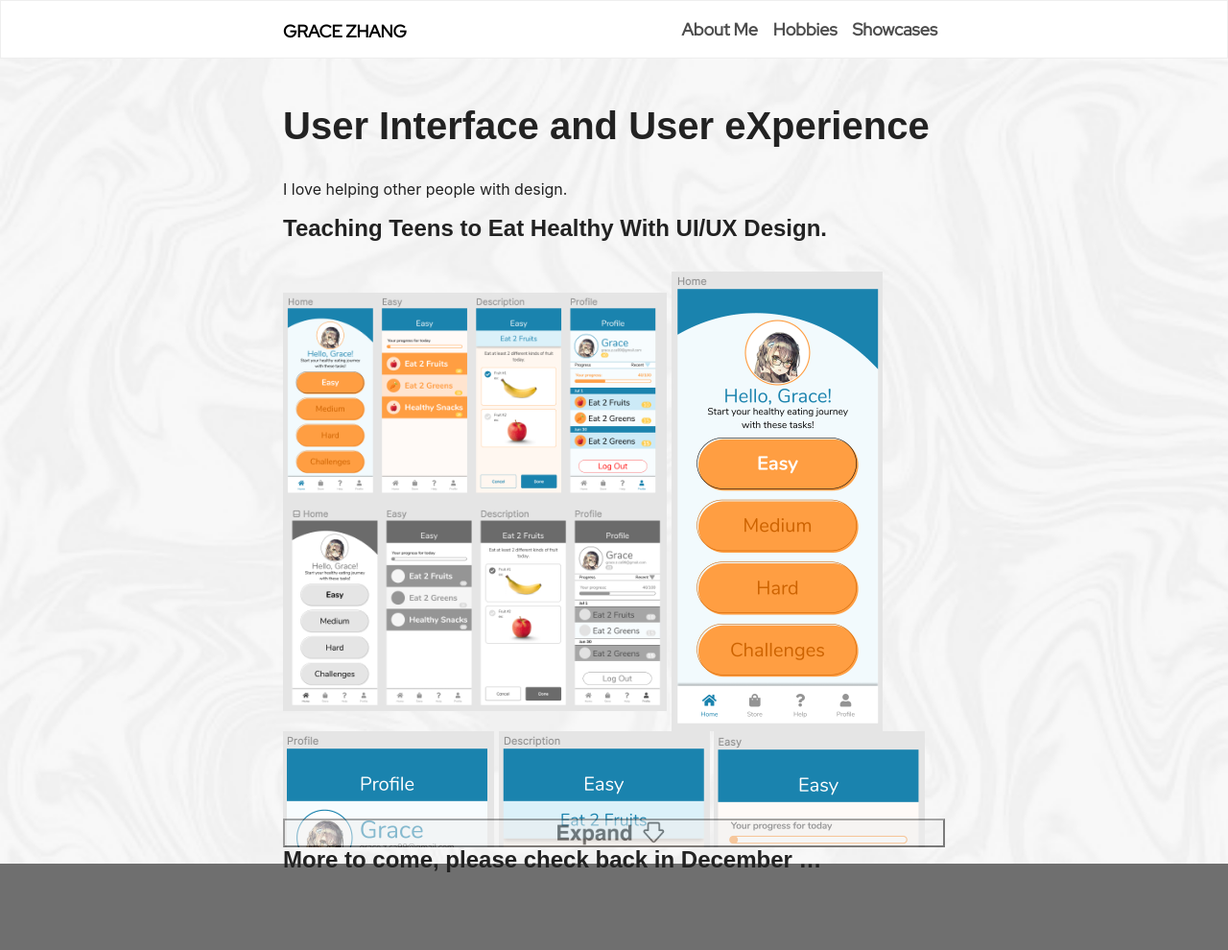
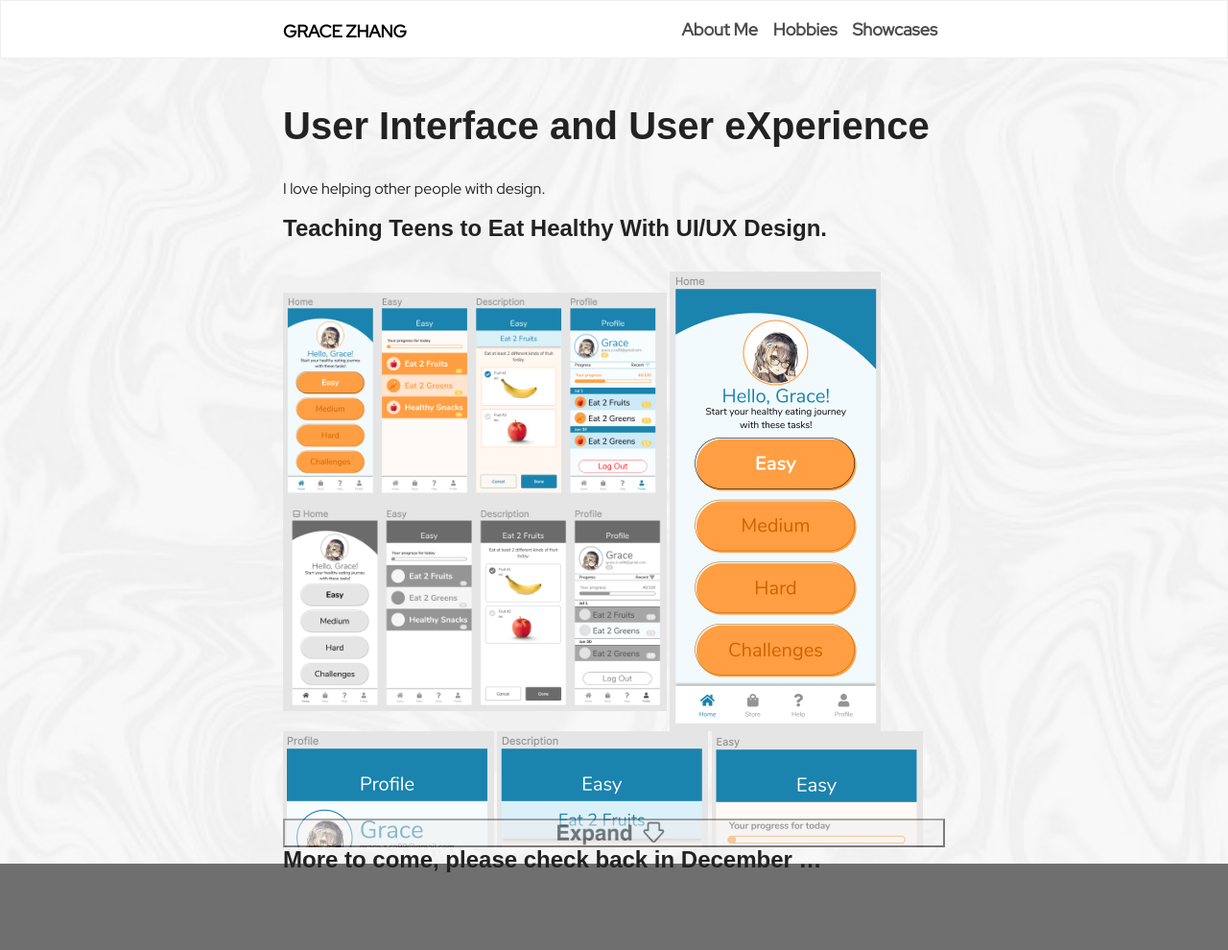
Before and after one commit to gracezca99/gracezca99.github.io, a Jekyll site: the page built from showcases/uiux_design.md, in a window 1280 px wide. Shown: the whole page at 96% size. Built offline with Jekyll 4.4.1, drawn with Linux system fonts in a browser that asks for light colours; some web fonts are replaced; our own code applies the rules of GitHub Pages for plain Markdown files.

Commit message:
style update

```diff
--- a/main.css
+++ b/main.css
@@ -89,3 +89,23 @@
 .expander.expanded{
     background-image: url(/images/up_arrow.png);
 }
+
+h1 {
+    font-family: Lora
+    font-size: 2.2rem;
+}
+h2 {
+    font-family: Lora
+    font-size: 2.0rem;
+}
+h3 {
+    font-family: Lora
+    font-size: 1.8rem;
+}
+h4 {
+    font-family: Lora
+    font-size: 1.6rem;
+}
+body {
+    font-family: Red Hat Display
+}
```
Also changed, not shown: index.html (+3 -14 lines).
